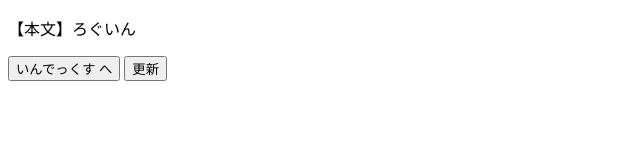
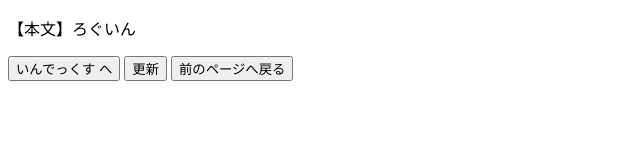
Before and after one commit to satoakihiko1/test, a plain HTML site: page login.html in a window 1280 px wide. Shown: the whole page, without its empty margins (0-640 px from the left). Drawn offline with Linux system fonts and the light colour scheme.

Commit message:
前のページへ戻る追加

```diff
--- a/login.html
+++ b/login.html
@@ -11,6 +11,7 @@
 	<p>【本文】ろぐいん</p>
 	<button type="button" onclick="location.href='./index.html'">いんでっくす へ</button>
 	<button type="button" onclick="location.reload()">更新</button>
+	<button type="button" onclick="history.back()">前のページへ戻る</button>
 </body>
 
 </html>
```
